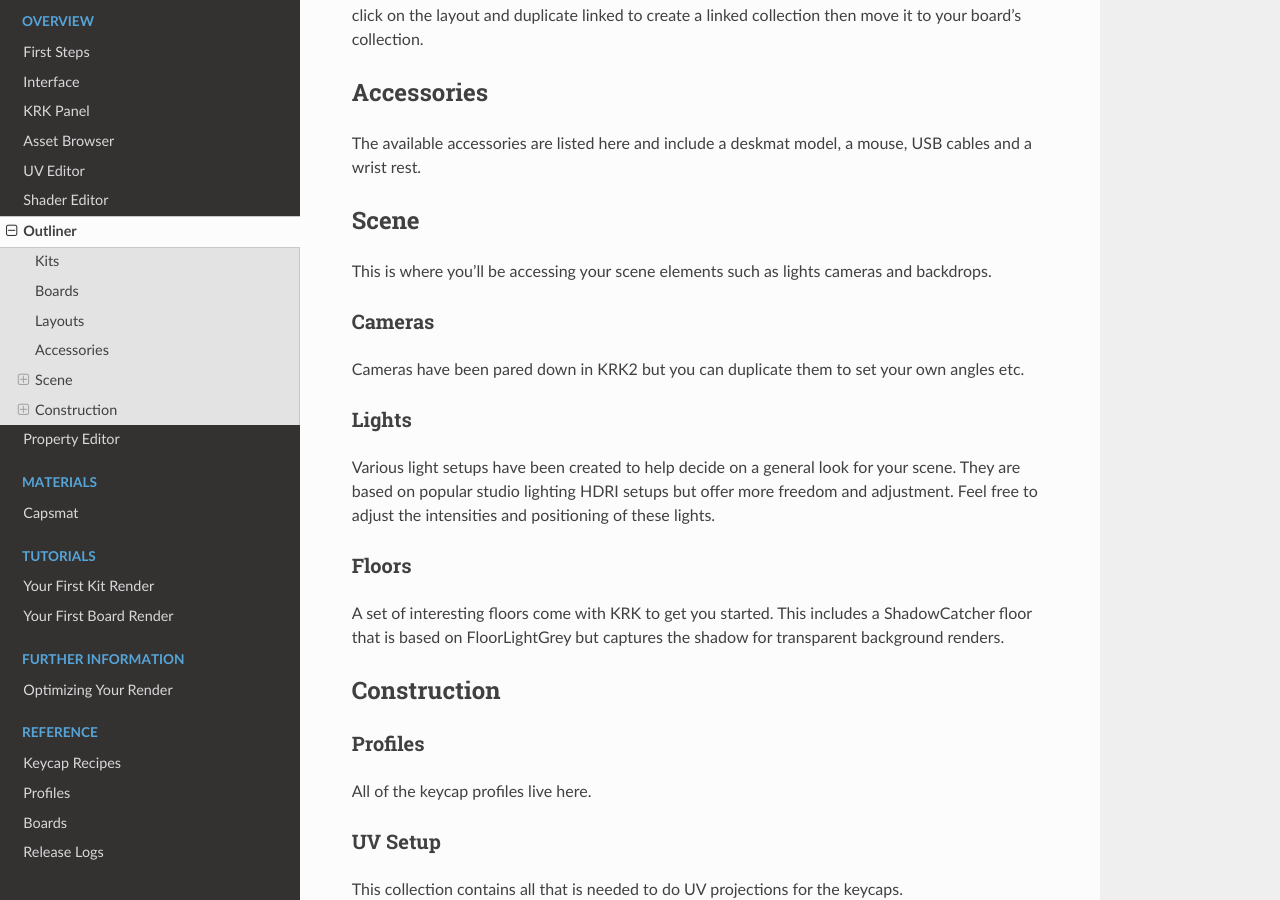
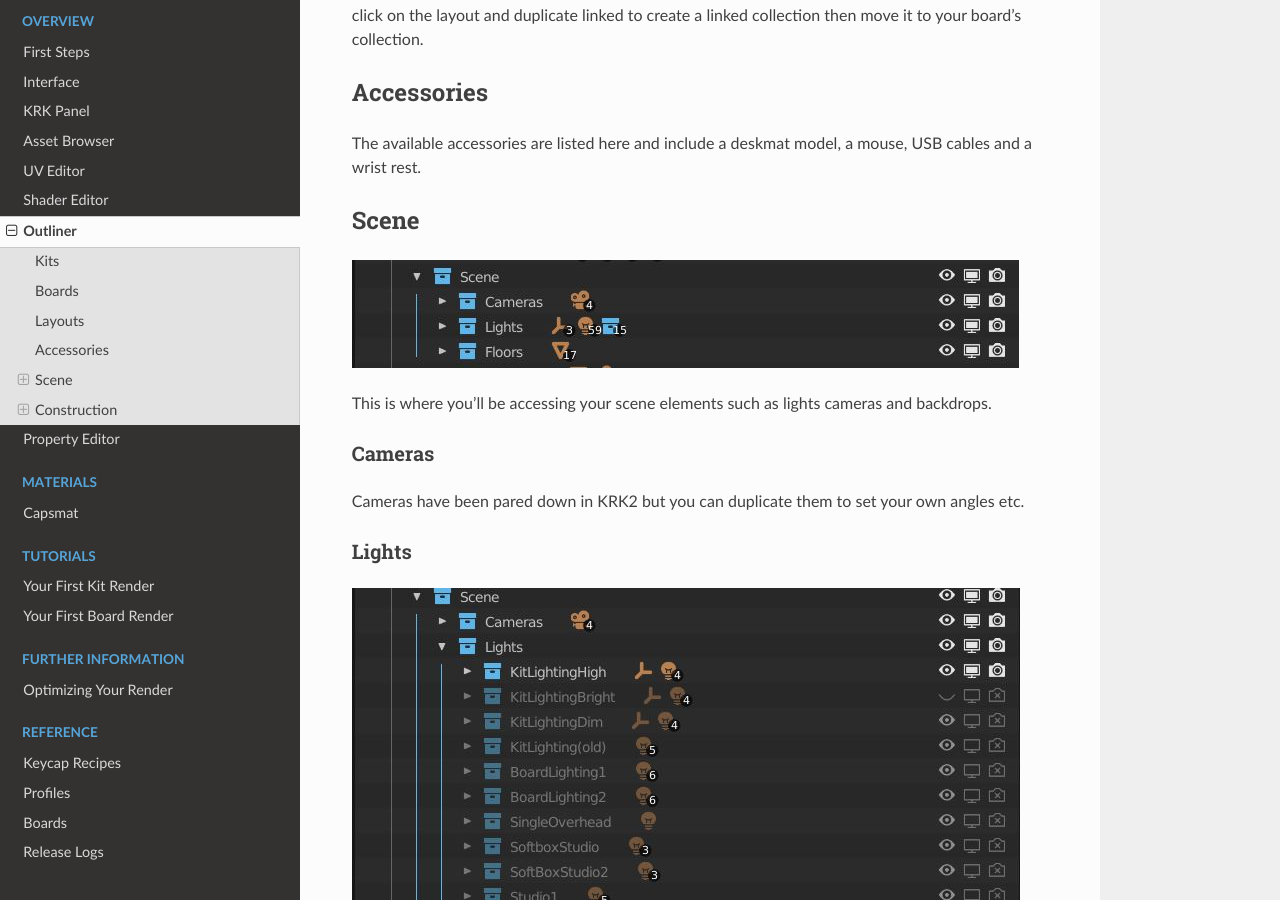
Before and after one commit to imperfectlink/KeyboardRenderKit, a Sphinx documentation site: the page built from docs/source/outliner.rst, in a window 1280 px wide and 900 px high, scrolled down 2835 px. Built offline with Sphinx 7.4.7 and the Read the Docs theme 2.0.0, drawn with Linux system fonts in a browser that asks for light colours.

Commit message:
Update outliner.rst

```diff
--- a/docs/source/outliner.rst
+++ b/docs/source/outliner.rst
@@ -31,6 +31,9 @@
 
 Scene
 ~~~~
+
+.. image:: img/SceneCollection.jpg
+
 This is where you'll be accessing your scene elements such as lights cameras and backdrops.
 
 Cameras
@@ -39,10 +42,16 @@
 
 Lights
 ----
+
+.. image:: img/LightsCollection.jpg
+
 Various light setups have been created to help decide on a general look for your scene. They are based on popular studio lighting HDRI setups but offer more freedom and adjustment. Feel free to adjust the intensities and positioning of these lights.
 
 Floors
 ----
+
+.. image:: img/FloorsCollection.jpg
+
 A set of interesting floors come with KRK to get you started. This includes a ShadowCatcher floor that is based on FloorLightGrey but captures the shadow for transparent background renders.
 
 Construction
```
